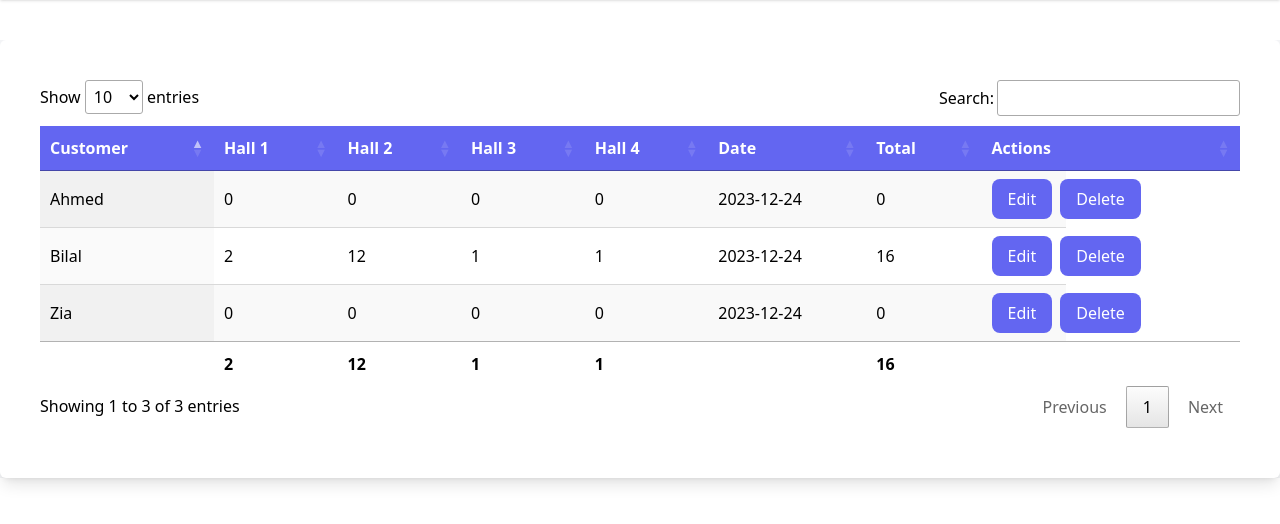
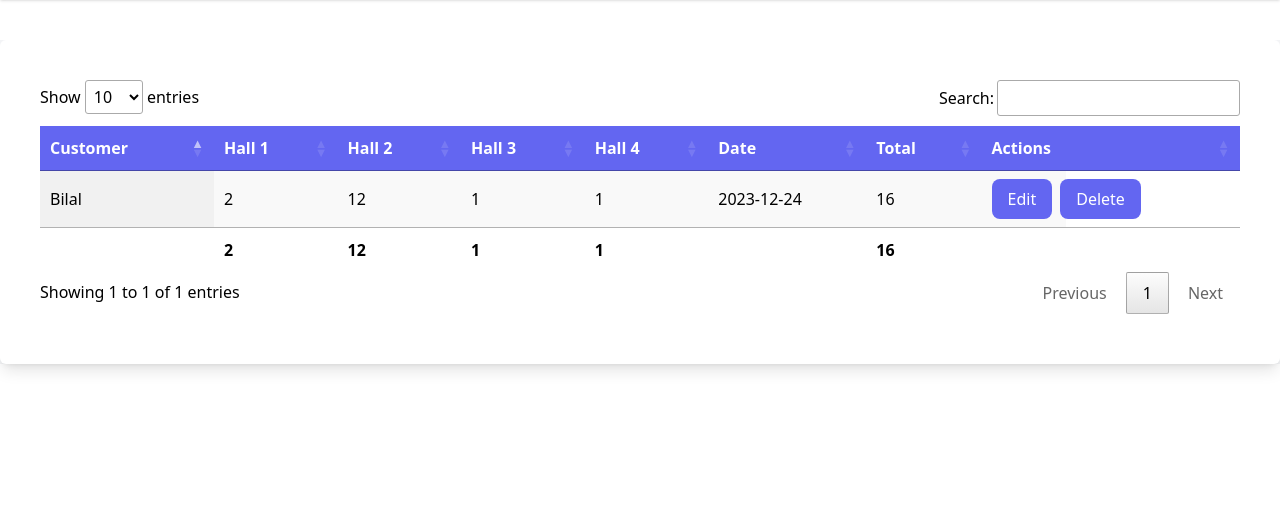
Before and after one commit to bilalzhd/car-wash, a PHP site: page /car-wash/records.php?date=2023-12-24 in a window 1280 px wide. Shown: the part 184-708 px from the top of the page. Run offline with PHP 8.4, Linux system fonts and the light colour scheme; a user stored in the database is signed in; data comes from the database, SQL or seed files in the repository; some libraries are stand-ins or nearby versions.

Commit message:
fix customer records showing issue

```diff
--- a/records.php
+++ b/records.php
@@ -166,7 +166,7 @@ if (($_SERVER["REQUEST_METHOD"] == "POST") && (isset($_POST["edit_record"]))) {
                         $date = $_GET['date'];
                         $query = "SELECT
                         c.id AS customer_id,
-                        c.name AS customer_name,";
+                        c.name AS customer_name, c.delete_on,";
                         for($i=1; $i<$num_halls; $i++) {
                             $query .= "r.hall_".$i.",";
                         };
@@ -174,7 +174,7 @@ if (($_SERVER["REQUEST_METHOD"] == "POST") && (isset($_POST["edit_record"]))) {
                         r.date
                     FROM customers c
                     LEFT JOIN records_2 r ON c.id = r.customer_id AND r.date = '$date'
-                    WHERE c.timestamp <= '$date' AND (c.delete_on IS NULL OR c.delete_on >= '$date');
+                    WHERE c.timestamp <= '$date' AND (c.delete_on = 0 OR c.delete_on >= '$date');
                     ";
                     // $customers = mysqli_query($conn, "SELECT * FROM customers WHERE timestamp <= '$date' AND delete_on <= '$date'");
                     $customers = mysqli_query($conn,$query);
@@ -182,12 +182,18 @@ if (($_SERVER["REQUEST_METHOD"] == "POST") && (isset($_POST["edit_record"]))) {
                             // echo var_dump($customer);
                             $customer_id = $customer['customer_id'];
                             $customer_name = $customer['customer_name'];
+                            // echo "DELETE ON ". $customer['delete_on'];
                             $records = mysqli_query($conn, "SELECT * FROM records_2 WHERE customer_id = $customer_id AND date = '$date'");
                             $total = 0;
                             $record = mysqli_fetch_assoc($records);
                             for ($i = 1; $i <= $num_halls; $i++) {
                                 $total +=  isset($record['hall_' . $i]) ? $record['hall_' . $i] : 0;
                             };
+                            if($customer['delete_on'] != '0') {
+                                if($total < 1) {
+                                    continue;
+                                }
+                            }
                             $record_id = isset($record['id']) ? $record['id'] : rand(0, 10); ?>
                             <tr id="<?php echo $record_id ?>" data-id="<?php echo $record_id ?>">
                                 <td>
```
